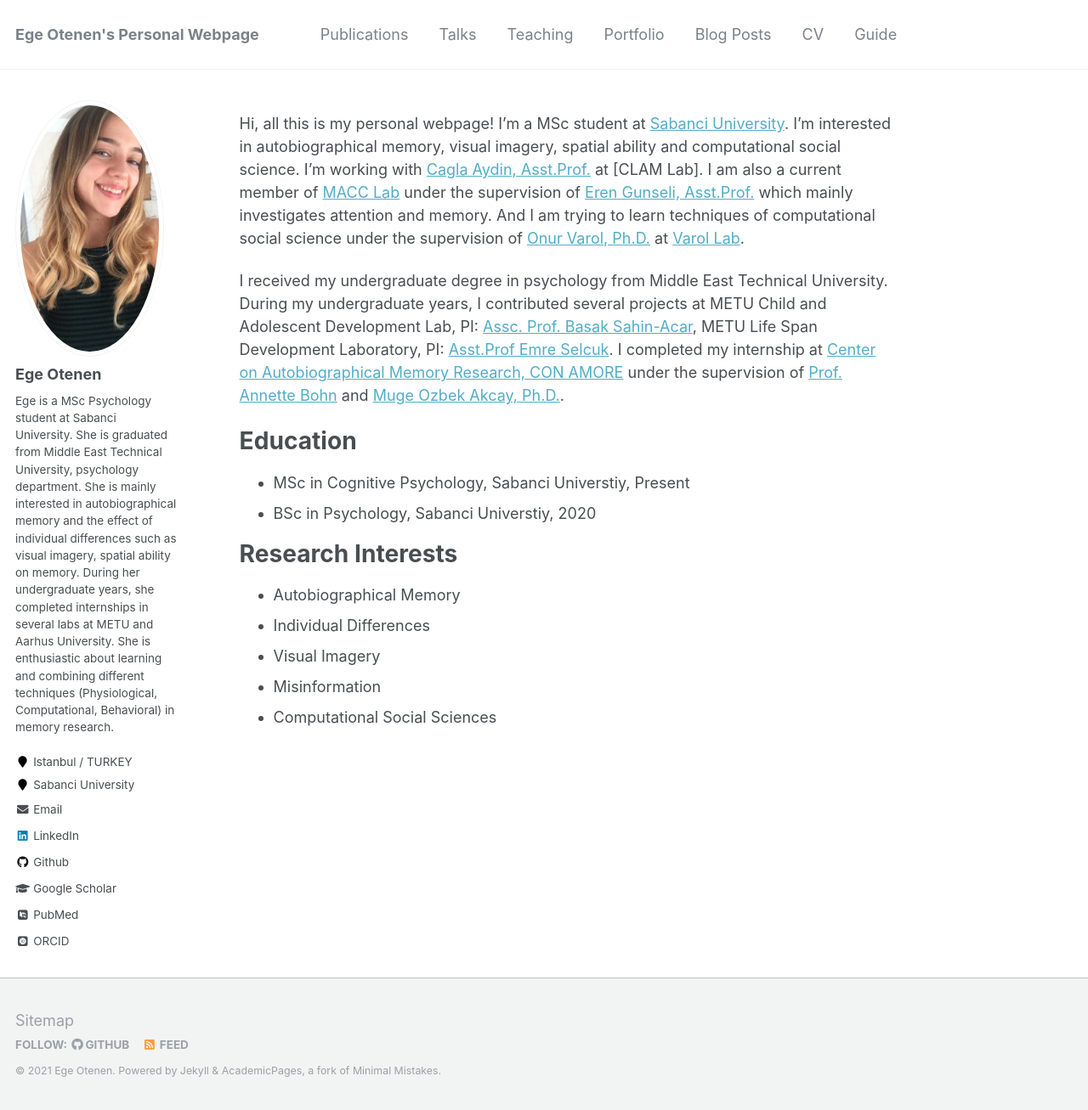
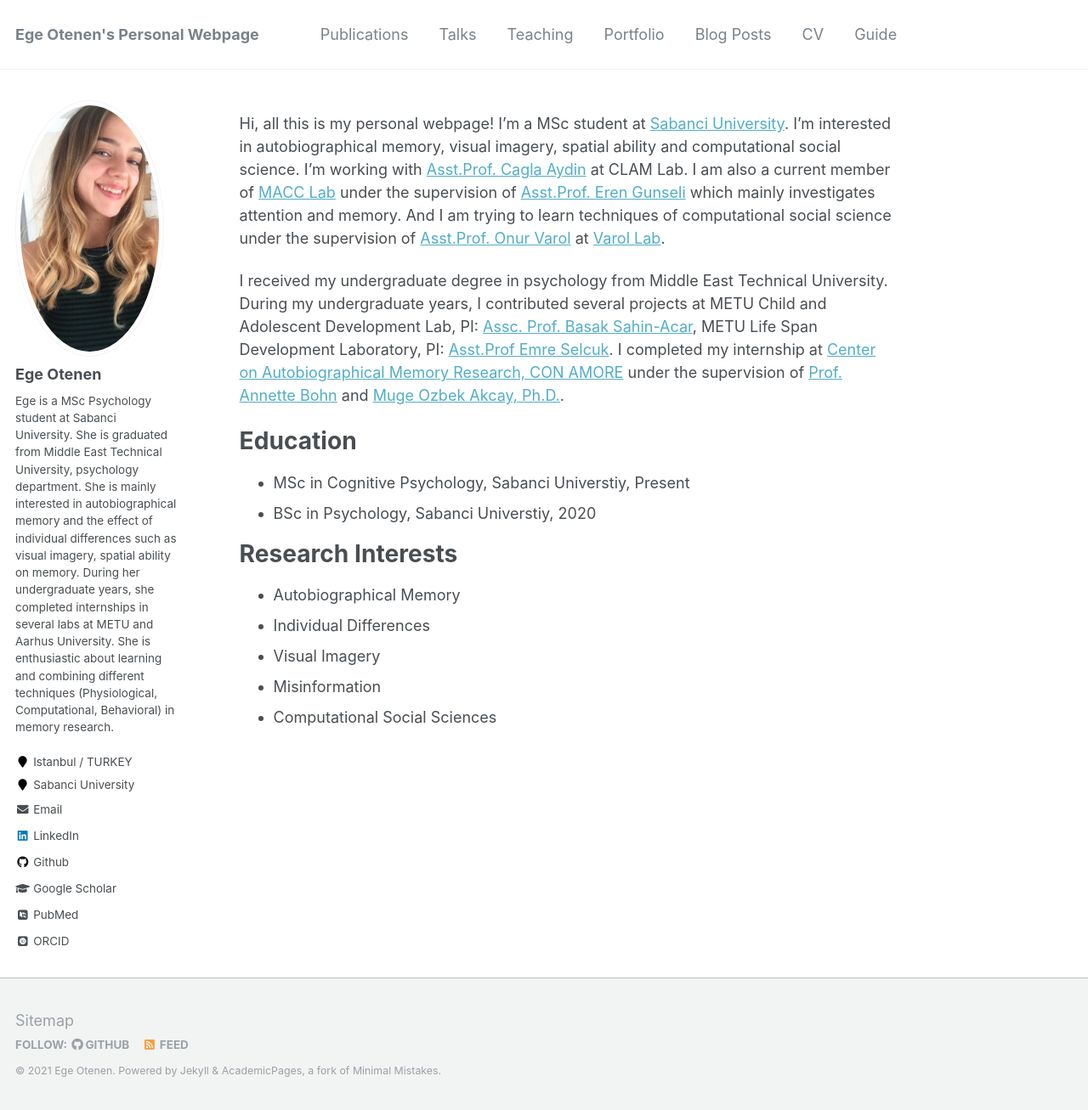
Before and after one commit to egeotenen/egeotenen.github.io, a Jekyll site: the page built from _pages/about.md, in a window 1280 px wide and 1307 px high. Shown: the whole window at 85% size. Built offline with Jekyll 4.4.1, drawn with Linux system fonts in a browser that asks for light colours; some web fonts are replaced.

Commit message:
updating about page

```diff
--- a/_pages/about.md
+++ b/_pages/about.md
@@ -8,9 +8,9 @@ redirect_from:
   - /about.html
 ---
 
-Hi, all this is my personal webpage! I'm a MSc student at [Sabanci University](https://www.sabanciuniv.edu/). I'm interested in autobiographical memory, visual imagery, spatial ability and computational social science. I'm working with [Cagla Aydin, Asst.Prof.](https://fass.sabanciuniv.edu/en/faculty-members/detail/1980) at [CLAM Lab].
-I am also a current member of [MACC Lab](https://www.gunselilab.com/) under the supervision of [Eren Gunseli, Asst.Prof.](http://myweb.sabanciuniv.edu/erengunseli/) which mainly investigates attention and memory.
-And I am trying to learn techniques of computational social science under the supervision of [Onur Varol, Ph.D.](http://www.onurvarol.com/) at [Varol Lab](http://varollab.com/).
+Hi, all this is my personal webpage! I'm a MSc student at [Sabanci University](https://www.sabanciuniv.edu/). I'm interested in autobiographical memory, visual imagery, spatial ability and computational social science. I'm working with [Asst.Prof. Cagla Aydin](https://fass.sabanciuniv.edu/en/faculty-members/detail/1980) at CLAM Lab.
+I am also a current member of [MACC Lab](https://www.gunselilab.com/) under the supervision of [Asst.Prof. Eren Gunseli](http://myweb.sabanciuniv.edu/erengunseli/) which mainly investigates attention and memory.
+And I am trying to learn techniques of computational social science under the supervision of [Asst.Prof. Onur Varol](http://www.onurvarol.com/) at [Varol Lab](http://varollab.com/).
 
 I received my undergraduate degree in psychology from Middle East Technical University. During my undergraduate years, I contributed several projects at METU Child and Adolescent Development Lab, PI: [Assc. Prof. Basak Sahin-Acar](http://psy.metu.edu.tr/en/basak-sahin-acar), METU Life Span Development Laboratory, PI: [Asst.Prof Emre Selcuk](http://myweb.sabanciuniv.edu/emreselcuk/). I completed my internship at [Center on Autobiographical Memory  Research, CON AMORE](https://psy.au.dk/en/research/research-centres-and-units/conamore/) under the supervision of [Prof. Annette Bohn](https://pure.au.dk/portal/en/persons/annette-bohn(63156000-0ce0-4610-b068-ee3354380b04).html) and [Muge Ozbek Akcay, Ph.D.](https://scholar.google.dk/citations?user=iuB-cpUAAAAJ&hl=en).
 
```
